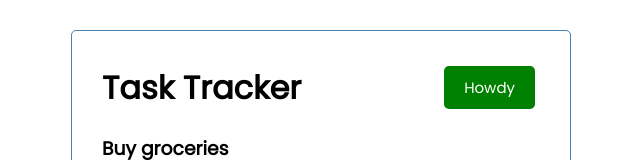
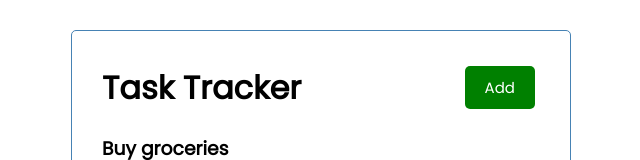
Before and after one commit to mohasinkr/react-task-tracker, a React (Create React App) app: page / in a window 1280 px wide. Shown: the top 160 px of the page, without its empty margins (319-959 px from the left). Built offline with nearby package versions, Linux system fonts and the light colour scheme.

Commit message:
Update Header.js

```diff
--- a/src/components/Header.js
+++ b/src/components/Header.js
@@ -9,7 +9,7 @@ const Header = ({ title }) => {
   return (
     <header className="header">
       <h1>{title}</h1>
-      <Button color="green" text="Howdy" onClick={btnClick} />
+      <Button text="Add" onClick={btnClick} />
     </header>
   );
 };
```
